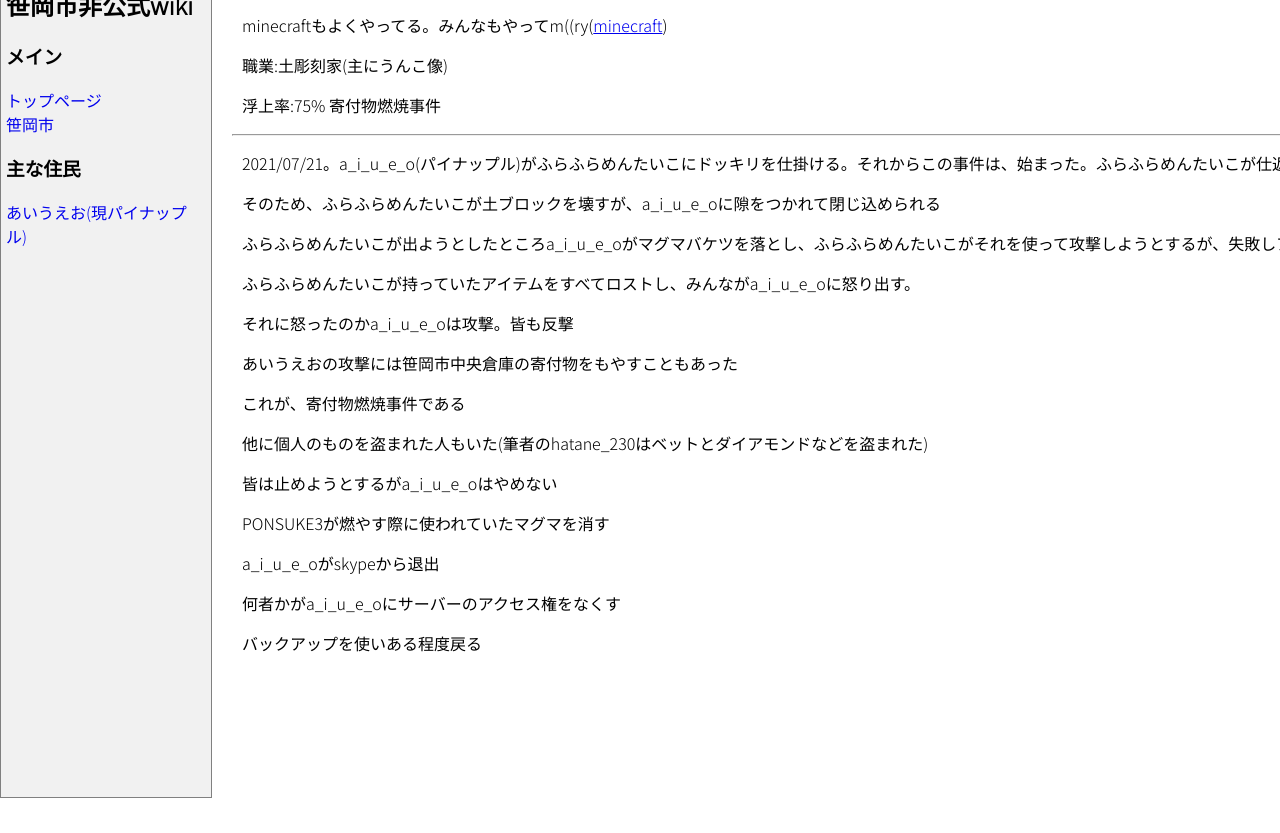
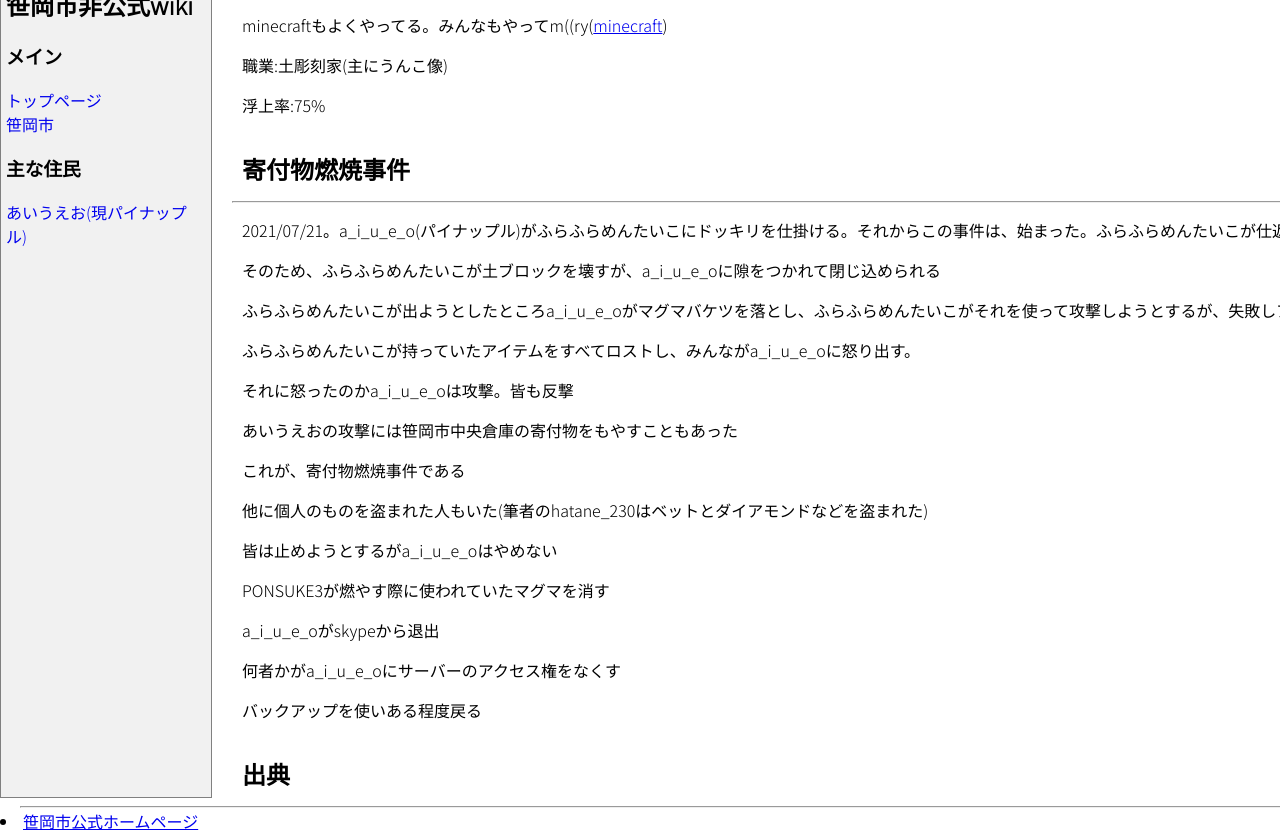
Before and after one commit to KokkoSoft/Sasaoka-City_UnofficialWiki, a plain HTML site: page content/aiueo.html in a window 1280 px wide. Shown: the part 214-1047 px from the top of the page. Before the commit the page ends 1012 px from the top, so only its background shows below. Drawn offline with Linux system fonts and the light colour scheme.

Commit message:
Update aiueo.html

```diff
--- a/content/aiueo.html
+++ b/content/aiueo.html
@@ -49,6 +49,9 @@
             </p>
             <p>
                 浮上率:75%
+                </p>
+                <br>
+            <h2>
                 寄付物燃焼事件
             </h2>
             <hr>
@@ -94,6 +97,14 @@
 
             </p>
             </ul>
+            <br>
+            <h2>
+                出典
+            </h2>
+            <hr>
+            <li>
+                <a href="https://sites.google.com/view/minecraft-sasaokacity/">笹岡市公式ホームページ</a>
+            </li>
         </div>
 
     </body>
```
